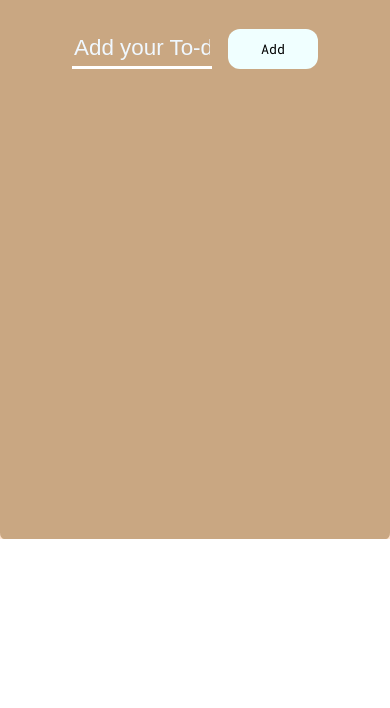
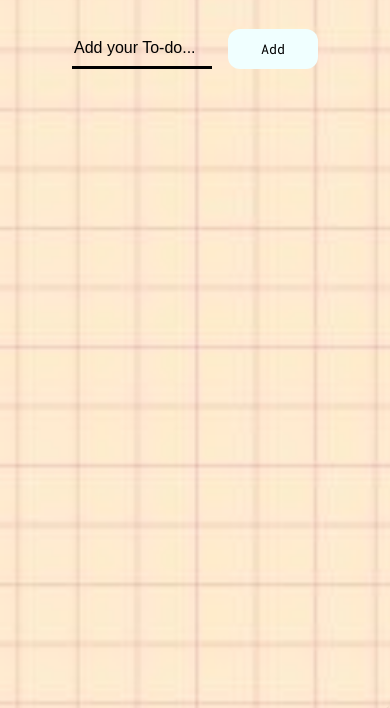
Before and after one commit to iruthayasanthose/offline-todo, a plain HTML site: page index.html in a window 390 px wide. Shown: the part 186-894 px from the top of the page. Before the commit the page ends 844 px from the top, so only its background shows below. Drawn offline with nearby package versions, Linux system fonts and the light colour scheme.

Commit message:
CSS Mobile compatability

```diff
--- a/style.css
+++ b/style.css
@@ -81,3 +81,33 @@ li {
   cursor: pointer;
   border: none;
 }
+
+@media only screen and (max-width: 600px) {
+  .container {
+    height: 100vh;
+    background-image: url(./bg.jpeg);
+    background-position: center;
+    background-repeat: no-repeat;
+    background-size: cover;
+  }
+  h1 {
+    color: #c9a782;
+  }
+  input {
+    width: 40%;
+    margin-right: 16px;
+    font-size: 1em;
+    background: none;
+    color: #000;
+    border-bottom: solid 3px #000;
+  }
+  input::placeholder {
+    color: #000;
+  }
+  li {
+    background: none;
+  }
+  .rem {
+    background: none;
+  }
+}
```
